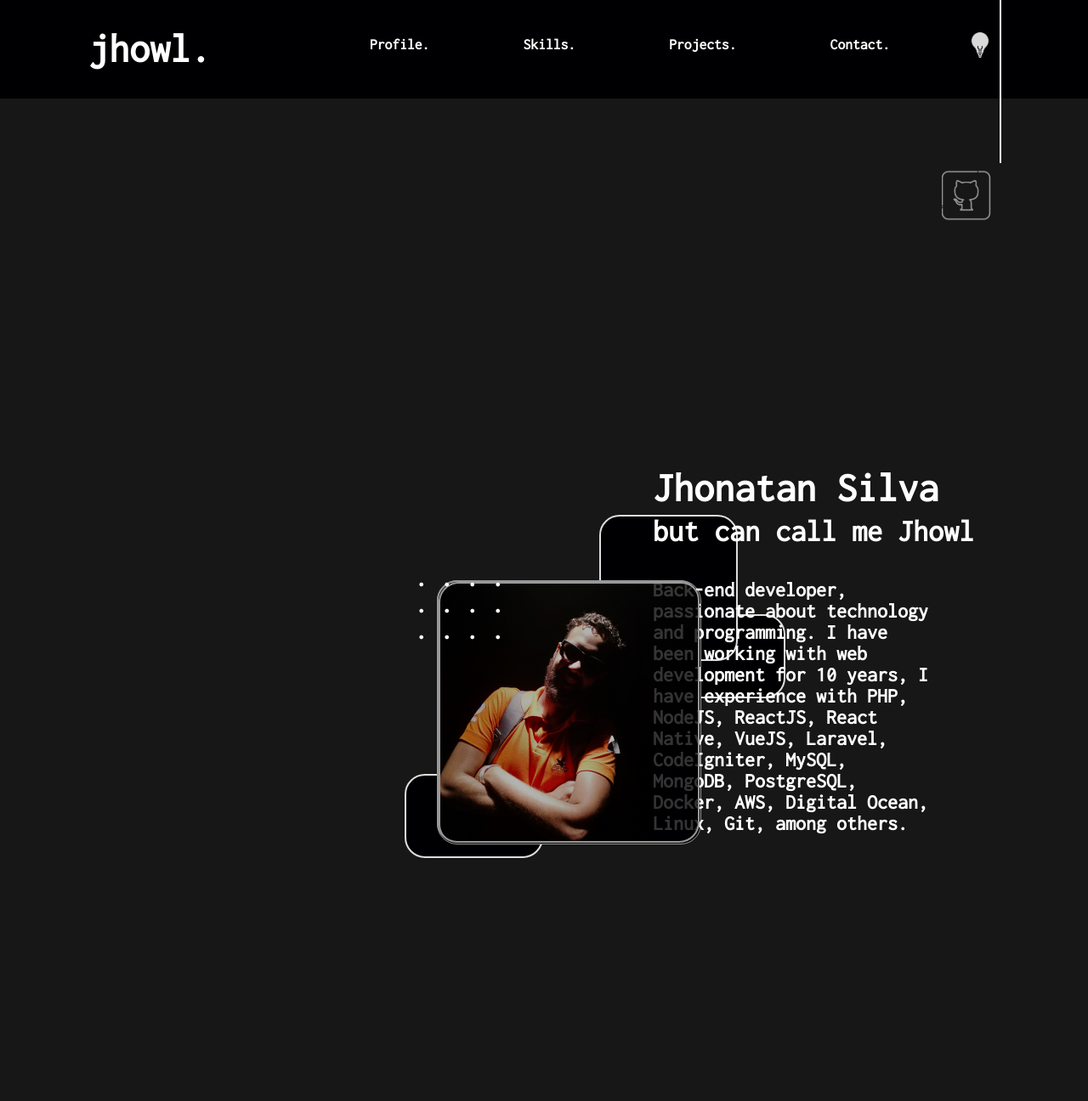
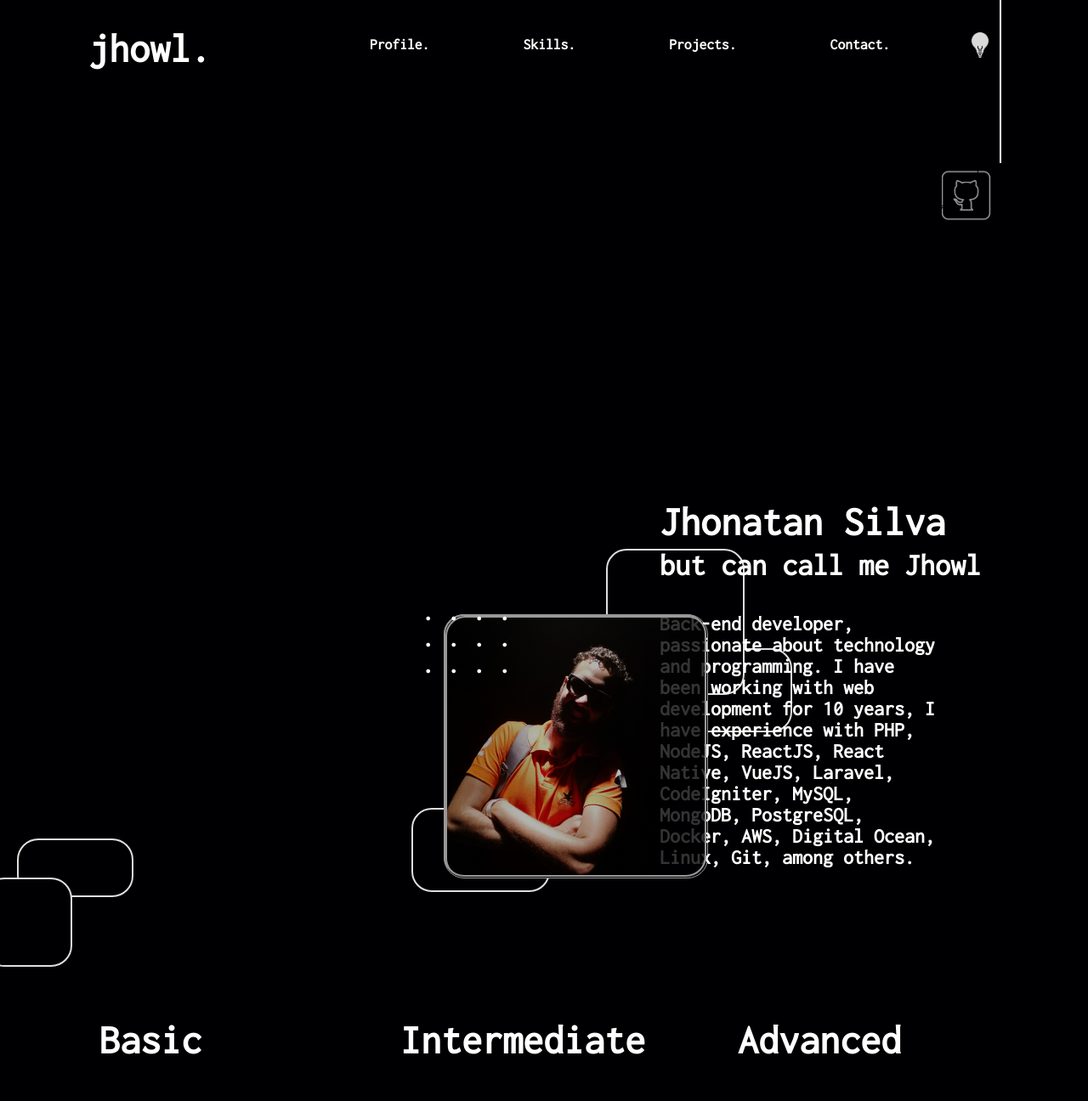
Before and after one commit to Jhowl/My-profile, a Svelte app: page / in a window 1280 px wide. Shown: the top 1296 px of the page at 85% size. Built offline with nearby package versions, Linux system fonts and the light colour scheme.

Commit message:
Create skill section

```diff
--- a/public/global.css
+++ b/public/global.css
@@ -2,12 +2,82 @@ html, body {
 	position: relative;
 	width: 100%;
 	height: 100%;
+	font-style: normal;
+
+    font-family: 'Inconsolata', monospace;
 }
 
 body {
-	background: #171717;
+	box-sizing: border-box;
+	position: relative;
+	width: 1280px;
+	height: 2751px;
+
+	background: #000002;
 	color: #FFFFFF;
-	margin: 0;
-	padding: 8px;
-	box-sizing: border-box;
 }
+
+h1 {
+	font-weight: 600;
+	font-size: 48px;
+	line-height: 50px;
+}
+
+h2 {
+	font-weight: 600;
+	font-size: 48px;
+	line-height: 50px;
+}
+
+h3 {
+	font-weight: 400;
+	font-size: 28px;
+	line-height: 29px;
+}
+
+h4 {
+	font-weight: 400;
+	font-size: 24px;
+	line-height: 25px;
+}
+
+h5 {
+	font-weight: 400;
+	font-size: 18px;
+	line-height: 19px;
+}
+
+h6 {
+	font-weight: 400;
+	font-size: 16px;
+	line-height: 17px;
+}
+
+button {
+  font-weight: 600;
+  font-size: 18px;
+  line-height: 19px;
+
+  border: none;
+}
+
+.btn {
+  background: #F08625;
+  border-radius: 4px;
+
+  background: none;
+	color: #C56400;
+}
+
+.btn-orange{
+  color: #000002;
+  background: #F08625;
+  border-radius: 4px;
+}
+
+.btn-dark{
+  background: #343434;
+  border-radius: 4px;
+
+  color: #DEDEDE;
+}
--- a/src/App.svelte
+++ b/src/App.svelte
@@ -7,7 +7,12 @@
 
 <Header />
 <Profile />
+<Skills />
 
 <footer>
 
 </footer>
+
+<style>
+
+</style>
--- a/src/components/Header/Header.svelte
+++ b/src/components/Header/Header.svelte
@@ -15,9 +15,15 @@
 		isDarkMode = !isDarkMode;
 		document.body.classList.toggle("light-mode", isDarkMode);
 	}
+
+	let scrollPosition = 0;
+
+  window.addEventListener('scroll', () => {
+    scrollPosition = window.pageYOffset;
+  });
 </script>
 
-<header class="header">
+<header class="header {scrollPosition > 0 ? 'navbar navbar--scrolled' : 'navbar'}">
 	<h1 class="header-title">{title}</h1>
 	<nav class="header-nav">
 		<ul>
@@ -59,14 +65,6 @@
 		height: 50px;
 		left: 104px;
 		top: 0px;
-
-		font-family: 'Inconsolata';
-		font-style: normal;
-		font-weight: 700;
-		font-size: 48px;
-		line-height: 50px;
-
-		color: #FFFFFF;
 	}
 
 	.header-nav {
@@ -76,8 +74,6 @@
 		left: 395px;
 		top: 14px;
 
-		font-family: 'Inconsolata';
-		font-style: normal;
 		font-weight: 700;
 		font-size: 24px;
 		line-height: 25px;
@@ -136,6 +132,25 @@
 		transform: rotate(90deg);
 	}
 
+  .navbar {
+    position: fixed;
+    top: 0;
+    left: 0;
+    right: 0;
+    z-index: 1;
+    /* other styles... */
+  }
+
+  .navbar--scrolled {
+		width: 100%;
+		height: 116px;
+		left: 0px;
+		top: 0px;
+
+    z-index: 10;
+
+  }
+
 	/* .toggle span:before {
 		content: "🌙";
 	}
--- a/src/components/Profile/Profile.svelte
+++ b/src/components/Profile/Profile.svelte
@@ -33,8 +33,6 @@
 		left: 650px;
 		top: 307px;
 
-		font-family: 'Inconsolata';
-		font-style: normal;
 		font-weight: 600;
 		font-size: 48px;
 		line-height: 50px;
@@ -49,8 +47,6 @@
 		left: 650px;
 		top: 368px;
 
-		font-family: 'Inconsolata';
-		font-style: normal;
 		font-weight: 600;
 		font-size: 36px;
 		line-height: 38px;
@@ -65,8 +61,6 @@
 		left: 650px;
 		top: 456px;
 
-		font-family: 'Inconsolata';
-		font-style: normal;
 		font-weight: 600;
 		font-size: 24px;
 		line-height: 25px;
--- a/src/components/Profile/ProfilePicture.svelte
+++ b/src/components/Profile/ProfilePicture.svelte
@@ -30,14 +30,12 @@
 		left: 191px;
 		top: 231px;
 
-		font-family: 'Inconsolata';
-		font-style: normal;
 		font-weight: 700;
 		font-size: 30px;
 		line-height: 31px;
 
 		color: #FFFFFF;
-		z-index: 20;
+		z-index: 10;
 	}
 
 	.rectangle31 {
--- a/src/components/Profile/ProfileQuote.svelte
+++ b/src/components/Profile/ProfileQuote.svelte
@@ -28,8 +28,8 @@
 		left: 217px;
 		top: 745px;
 
-		font-family: 'Inconsolata';
-		font-style: normal;
+		 ;
+
 		font-weight: 700;
 		font-size: 24px;
 		line-height: 25px;
--- /dev/null
+++ b/src/components/Skills/Skills.svelte
@@ -0,0 +1,153 @@
+<script>
+
+</script>
+
+<div class="skills">
+	<div class="title">
+		<div class="skill-rectangle1"></div>
+		<div class="skill-rectangle2"></div>
+		<h2>Skills.</h2>
+	</div>
+
+	<div class="skill-beginner">
+		<h2>Basic</h2>
+		<button class="btn-white">C#</button>
+		<button class="btn-white">C++</button>
+		<button class="btn-white">Java</button>
+	</div>
+
+	<div class="skill-intermediate">
+		<h2>Intermediate</h2>
+		<button class="btn-orange-dark">Python</button>
+		<button class="btn-orange-dark">React</button>
+		<button class="btn-orange-dark">Svelte</button>
+		<button class="btn-orange-dark">HTML</button>
+		<button class="btn-orange-dark">CSS</button>
+		<button class="btn-orange-dark">Go</button>
+		<button class="btn-orange-dark">Docker</button>
+	</div>
+
+	<div class="skill-advanced">
+		<h2>Advanced</h2>
+		<button class="btn-orange-glow">NodeJs</button>
+		<button class="btn-orange-glow">Javascript</button>
+		<button class="btn-orange-glow">PHP</button>
+		<button class="btn-orange-glow">Wordpress</button>
+		<button class="btn-orange-glow">Rest API</button>
+		<button class="btn-orange-glow">Woocommerce</button>
+		<button class="btn-orange-glow">MongoDB</button>
+		<button class="btn-orange-glow">MySQL</button>
+	</div>
+</div>
+
+<style>
+	.skills {
+		/* position: absolute; */
+		width: 1187px;
+		height: 300px;
+		left: -28px;
+		top: 947px;
+	}
+
+	.title {
+		/* position: absolute; */
+		width: 144px;
+		height: 50px;
+		left: 108px;
+		top: 1039px;
+
+		 ;
+
+		font-weight: 700;
+		font-size: 48px;
+		line-height: 50px;
+
+		color: #B65D00;
+	}
+
+	.skill-rectangle1 {
+		box-sizing: border-box;
+		position: absolute;
+		width: 137px;
+		height: 69px;
+		left: 12px;
+		top: 947px;
+
+		background: #000002;
+		border: 2px solid #DEDEDE;
+		border-radius: 25px;
+	}
+
+	.skill-rectangle2 {
+		box-sizing: border-box;
+
+		position: absolute;
+		width: 105px;
+		height: 105px;
+		left: -28px;
+		top: 993px;
+
+		background: #000002;
+		border: 2px solid #DEDEDE;
+		border-radius: 25px;
+	}
+
+	.skill-beginner {
+		position: absolute;
+		width: 208px;
+		height: 64px;
+		left: 109px;
+		top: 1119px;
+	}
+
+	.skill-intermediate {
+		position: absolute;
+		width: 288px;
+		height: 98px;
+		left: 463px;
+		top: 1119px;
+	}
+
+	.skill-advanced {
+		position: absolute;
+		width: 299px;
+		height: 128px;
+		left: 860px;
+		top: 1119px;
+	}
+
+	.btn-white{
+		background: #D9D9D9;
+		border-radius: 10px;
+
+		border-radius: 10px;
+		padding: 5px 10px 5px 10px;
+		margin-top: 10px;
+		font-weight: 700;
+		font-size: 16px;
+		line-height: 17px;
+	}
+
+	.btn-orange-glow{
+		background: #FB8D27;
+		border-radius: 10px;
+		padding: 5px 10px 5px 10px;
+		margin-top: 10px;
+		font-weight: 700;
+		font-size: 16px;
+		line-height: 17px;
+	}
+
+	.btn-orange-dark{
+		background: #B65D00;
+		border-radius: 10px;
+
+		border-radius: 10px;
+		padding: 5px 10px 5px 10px;
+		margin-top: 10px;
+		font-weight: 700;
+		font-size: 16px;
+		line-height: 17px;
+	}
+
+</style>
```
Also changed, not shown: 2 other files (tests, documents, lock files or other folders).
